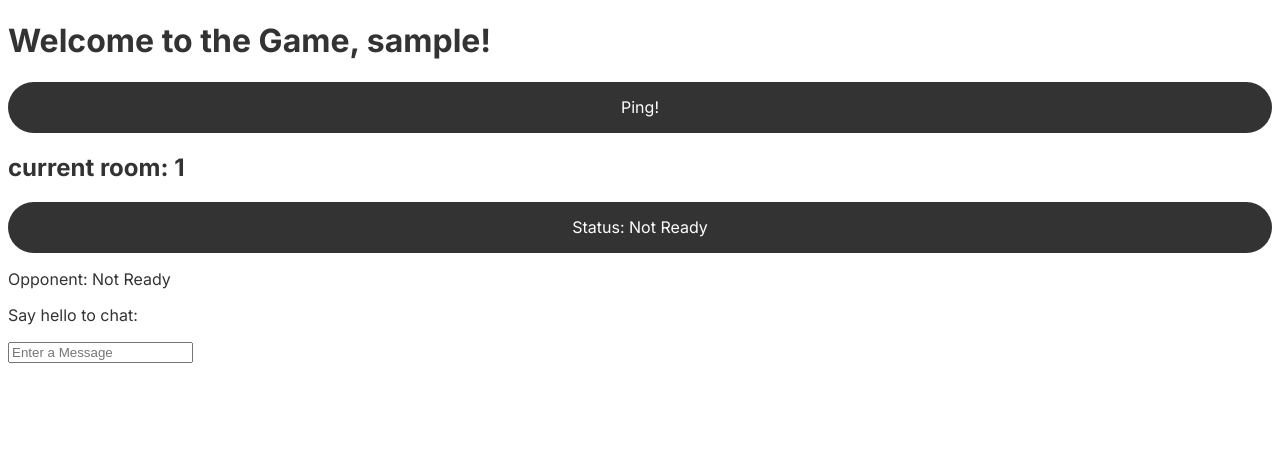
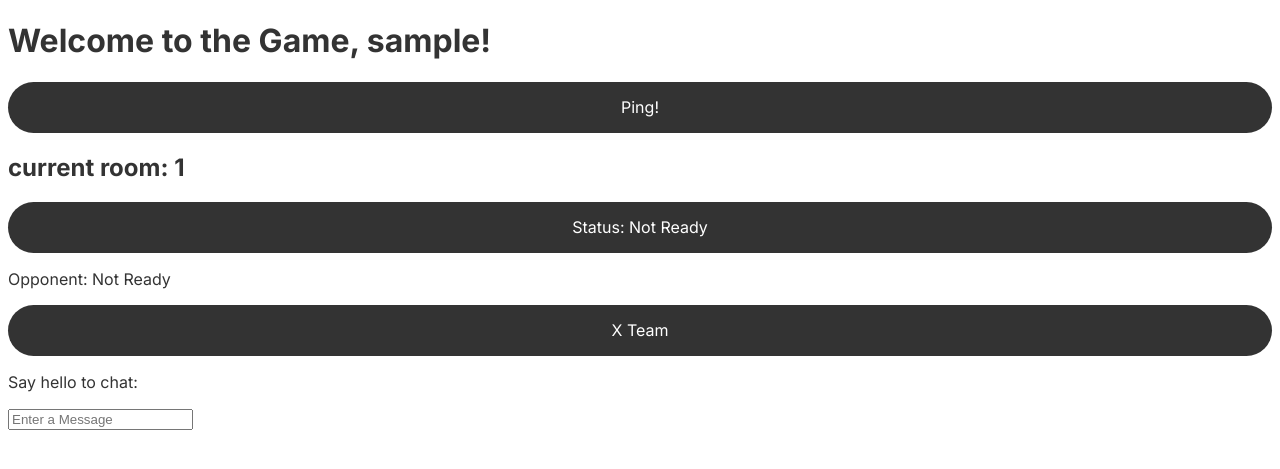
Before and after one commit to B-Gecguener/flask-socket-game, a Flask app: a page that uses gameapp/templates/game.html in a window 1280 px wide. Shown: the top 469 px of the page. Run offline with Flask 3, Linux system fonts and the light colour scheme; some libraries are stand-ins or nearby versions; some web fonts are replaced.

Commit message:
Added all Name related functions in gamePageScript, also layed the groundwork for more than 2 Person multiplayer, so this isnt done so game-start events are back to be all fuckery

```diff
--- a/gameapp/routes.py
+++ b/gameapp/routes.py
@@ -1,5 +1,6 @@
 from flask import render_template, request, redirect, url_for
 from gameapp import app
+import string, random
 
 
 @app.route('/', methods=['GET', 'POST'])
@@ -7,6 +8,9 @@ def index():
     if request.method == 'POST':
         name = request.form['name']
         room = request.form['room']
+
+        if room == "" or room == None:
+            room = createLobbyLink()
 
         # return redirect('/game/{room}')
         return redirect(url_for('game', lobbyID = room, name = name))
@@ -16,3 +20,8 @@ def index():
 @app.route("/game/<lobbyID>/<name>")
 def game(lobbyID, name):
     return render_template("game.html", room = lobbyID, name = name)
+
+def createLobbyLink():
+    characters = string.ascii_letters + string.digits
+    random_string = ''.join(random.choice(characters) for i in range(8))
+    return random_string
--- a/gameapp/static/gamePageScript.js
+++ b/gameapp/static/gamePageScript.js
@@ -4,7 +4,6 @@ let socketPrefix = "[socket]: ";
 //Ready Boolean
 let ready = false;
 let opponentReady = false;
-
 //TurnBoolean, if true, its clients turn
 let turn = null;
 
@@ -13,11 +12,12 @@ let ourRoll = null;
 let otherRoll = null;
 
 //TeamID of client
-let team = 1;
+let team = "X";
 
 //Name List
 let names = {};
-let myName = "Anonymos";
+let teamMembers = {};
+let myName = name;
 
 //--On-Load Wrapper
 document.addEventListener("DOMContentLoaded", function () {
@@ -37,6 +37,7 @@ document.addEventListener("DOMContentLoaded", function () {
   document
     .getElementById("ready-button")
     .addEventListener("click", toggleReady);
+  document.getElementById("team-toggle").addEventListener("click", toggleTeam);
 
   //--Connect to room
   function connectToRoom(room) {
@@ -51,22 +52,22 @@ document.addEventListener("DOMContentLoaded", function () {
 
   //--Names
   socket.on("get_name", function (data) {
+    console.log(socketPrefix + "our name was requested!");
     socket.emit("my_name", {
       name: myName,
       for: data.for,
-      toUser: data.toUser,
     });
     //answer server with my name
   });
   socket.on("lobby_names", function (data) {
     names[data["user-sid"]] = data.name;
+    console.log(socketPrefix + "recived name: " + names[data["user-sid"]]);
     //insert new user and name or update users name
   });
 
   //--Ping to room
   //Send a Ping to everybody in the room
   function pingRoom() {
-    team = 2;
     socket.emit("ping_to_server", room);
     // ^ Ask server to send ping to your room
   }
@@ -87,7 +88,7 @@ document.addEventListener("DOMContentLoaded", function () {
   }
   //Listen for chatmessages
   socket.on("chat_message", function (data) {
-    console.log(socketPrefix + "Recived Message from server: " + data);
+    console.log(socketPrefix + "Recived Message from server: " + data.message);
     var ul = document.getElementById("chat");
     var li = document.createElement("li");
     var userName = names[data.user] + "";
@@ -102,17 +103,12 @@ document.addEventListener("DOMContentLoaded", function () {
   //Toggle between ready and unready
   function toggleReady() {
     if (ready) {
-      console.log(socketPrefix + "We aren't Ready!");
-      ready = false;
-      document.getElementById("ready-button").firstChild.data =
-        "Status: Not Ready";
+      socket.emit("make_ready", { team: team, room: room, status: "false" });
+      console.log(socketPrefix + "Sending ready-status: false");
     } else {
-      console.log(socketPrefix + "We are Ready!");
-      ready = true;
-      document.getElementById("ready-button").firstChild.data = "Status: Ready";
+      socket.emit("make_ready", { team: team, room: room, status: "true" });
+      console.log(socketPrefix + "Sending ready-status: true");
     }
-    socket.emit("make_ready", { team: team, room: room, status: ready });
-    console.log(socketPrefix + "Sending ready-status: " + ready);
   }
   socket.on("make_ready", function (data) {
     if (data.team != team) {
@@ -129,6 +125,19 @@ document.addEventListener("DOMContentLoaded", function () {
       }
       if (ready && opponentReady) {
         start();
+      }
+    }
+    if (data.team == team) {
+      if (ready) {
+        console.log(socketPrefix + "We aren't Ready!");
+        ready = false;
+        document.getElementById("ready-button").firstChild.data =
+          "Status: Not Ready";
+      } else {
+        console.log(socketPrefix + "We are Ready!");
+        ready = true;
+        document.getElementById("ready-button").firstChild.data =
+          "Status: Ready";
       }
     }
   });
@@ -181,4 +190,33 @@ document.addEventListener("DOMContentLoaded", function () {
   function supposeMove(gamechanges) {
     socket.broadcast.emit("sup_move", { move: gamechanges, room: room });
   }
+
+  //--Choose Team
+  //Toggles the Team and informs other Clients
+  function toggleTeam() {
+    if (team == "X") {
+      team = "O";
+      console.log(socketPrefix + "Switching to Team O");
+      socket.emit("switch_team", { team: "O", room: room });
+      document.getElementById("team-toggle").firstChild.data = "O Team";
+    } else {
+      team = "X";
+      console.log(socketPrefix + "Switching to team X");
+      socket.emit("switch_team", { team: "X", room: room });
+      document.getElementById("team-toggle").firstChild.data = "X Team";
+    }
+  }
+  socket.on("switch_team", function (data) {
+    console.log(
+      socketPrefix +
+        "'" +
+        names[data.user] +
+        "' is now in Team '" +
+        data.team +
+        "'"
+    );
+    teamMembers[data.user] = data.team;
+  });
+
+  //Keep code within this wrapper!
 });
--- a/gameapp/templates/game.html
+++ b/gameapp/templates/game.html
@@ -1,12 +1,7 @@
-{% extends 'base.html' %}
-
-{% block title %}Tic Tac Toe{% endblock %}
-
-{% block imports %}
+{% extends 'base.html' %} {% block title %}Tic Tac Toe{% endblock %} {% block
+imports %}
 <script src="https://cdn.socket.io/4.1.2/socket.io.min.js"></script>
-{% endblock %}
-
-{% block content %}
+{% endblock %} {% block content %}
 <script>
   var room = "{{room}}";
   var name = "{{name}}";
@@ -17,6 +12,7 @@
 <h2>current room: {{room}}</h2>
 <button id="ready-button">Status: Not Ready</button>
 <p id="opponent-ready-status">Opponent: Not Ready</p>
+<button id="team-toggle">X Team</button>
 <p>Say hello to chat:</p>
 <input type="text" id="message" placeholder="Enter a Message" />
 <ul id="chat"></ul>
```
Also changed, not shown: gameapp/events.py (+15 -9 lines), gameapp/templates/index.html (+18 -17 lines).
